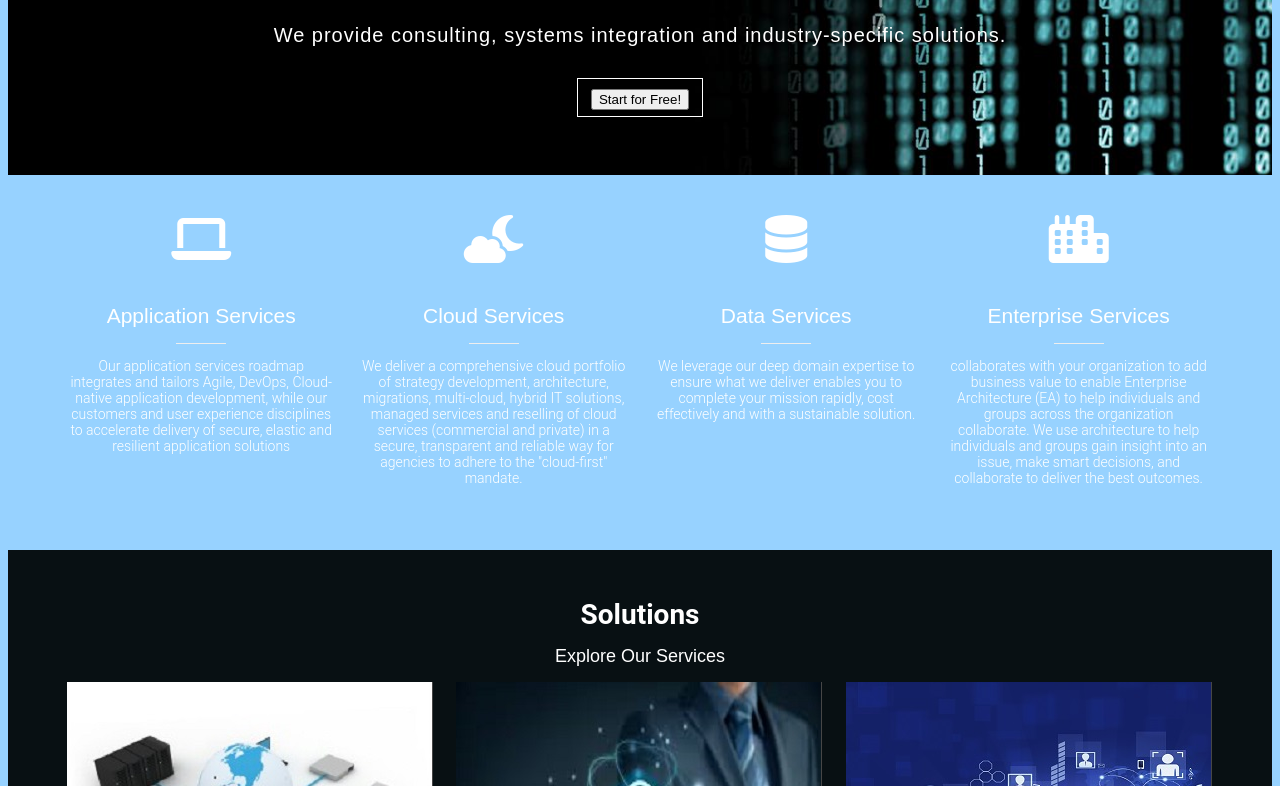
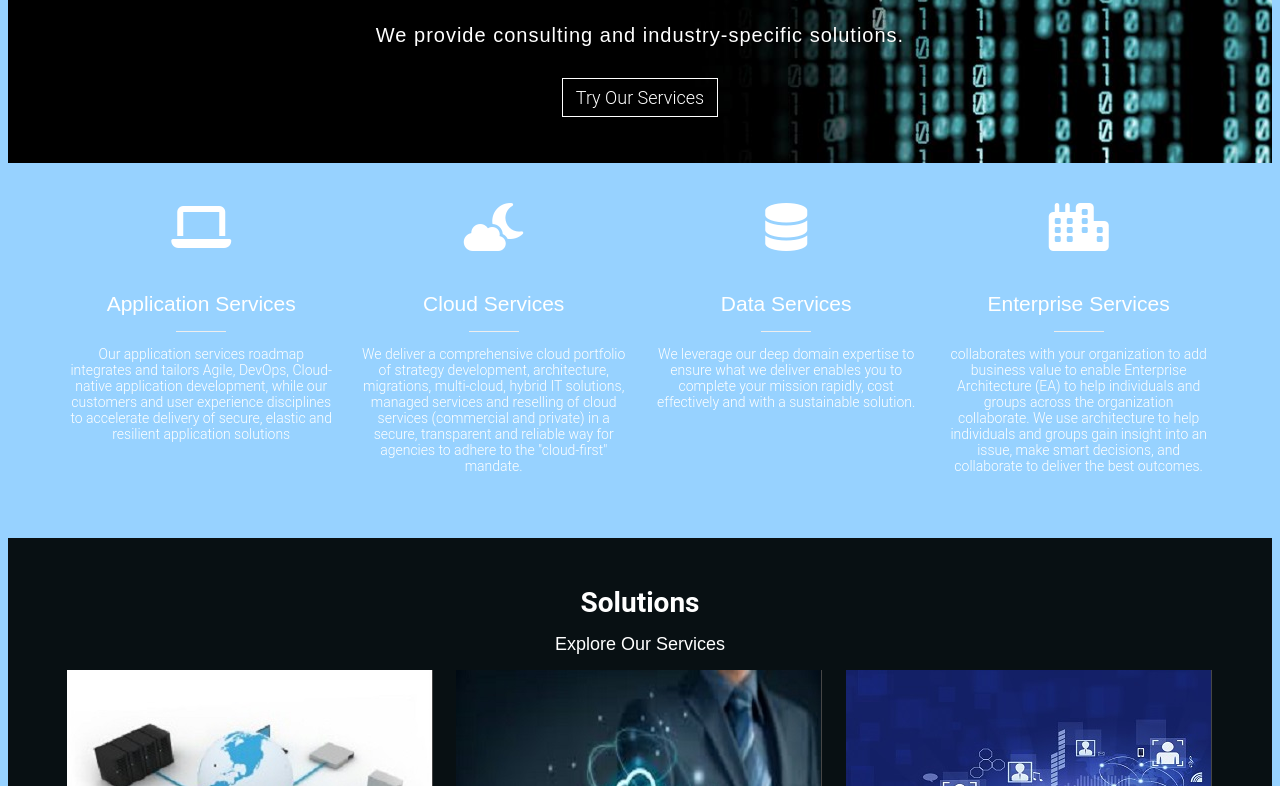
Before and after one commit to LydiaVasil/lydiavasil.github.io, a plain HTML site: page index.html in a window 1280 px wide. Shown: the part 209-995 px from the top of the page. Drawn offline with Linux system fonts and the light colour scheme.

Commit message:
call class margin fixed

```diff
--- a/index.html
+++ b/index.html
@@ -33,11 +33,11 @@
 
       <h1 class="hero">Our Services</h1>
       <h2 class="hero">We
- provide consulting, systems integration and industry-specific solutions.</h2>
+ provide consulting and industry-specific solutions.</h2>
 
 
 
-      <div class="call"><span><button type="button">Start for Free!</button></span></div>
+      <div class="call"><span>Try Our Services</span></div>
     </div>
   </div>
 </div>
--- a/style.css
+++ b/style.css
@@ -59,7 +59,7 @@ background-image: url('2.jpg');
 
 .header.small {
   line-height: 50px;
-  box-shadow: 0px 1px 3px 0px rgba(50, 50, 50, 0.8);
+  box-shadow: 0px 1px 3px 0px rgba(151, 210, 255, 0.8);
 }
 
 .header.small > .container > #logo {
@@ -152,7 +152,7 @@ h1.hero:after {
 .call {
   color: white;
   display: block;
-  margin-bottom: 15px;
+  margin-bottom: 5px;
 }
 
 .call span {
```
Also changed, not shown: ecommerce_icon.jpg (deleted).
